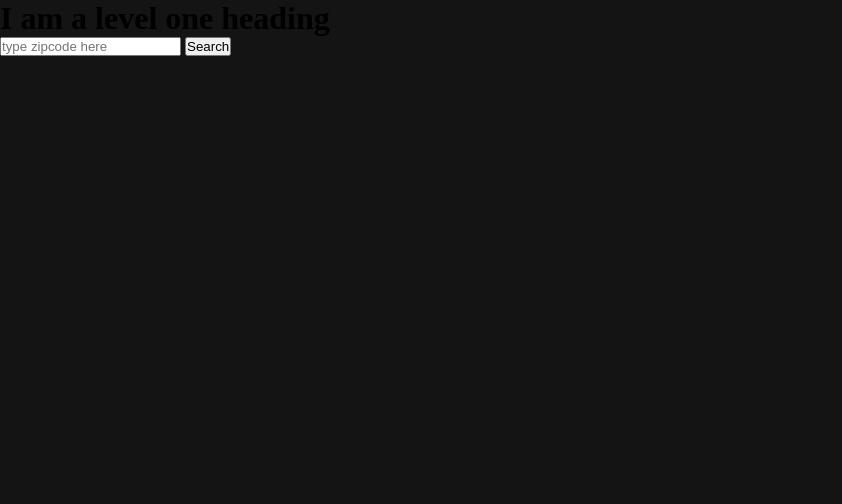
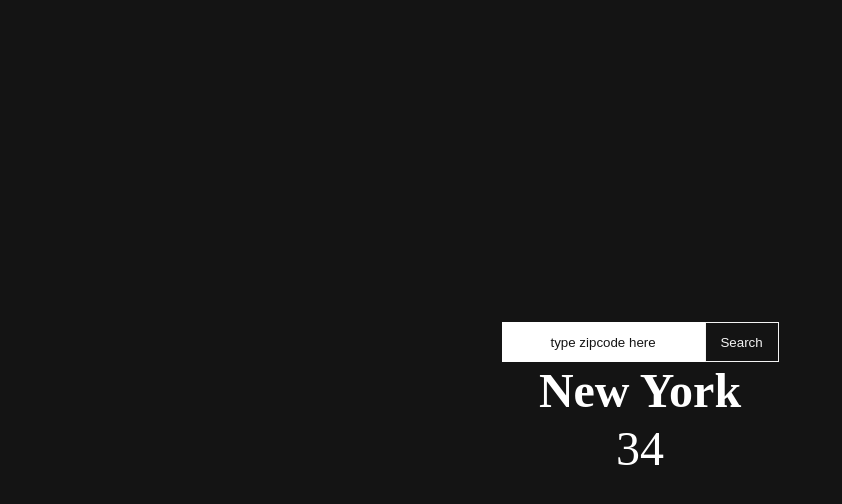
Before and after one commit to Utopia5327/utopianlands, a plain HTML site: page weather-widget/index.html in a window 1280 px wide. Shown: the whole page, without its empty margins (0-842 px from the left). Drawn offline with Linux system fonts and the light colour scheme.

Commit message:
HTML and CSS # replace Create index.html Interactive Web submission # replace Description
HTML and CSS # replace Create index.html
Interactive Web submission # replace Description

```diff
--- a/weather-widget/index.html
+++ b/weather-widget/index.html
@@ -7,7 +7,6 @@
     <title>Document</title>
 </head>
 <body>
-  <h1>I am a level one heading</h1>
     <div class="container">
         <div class="input-container">
           <form>
@@ -16,8 +15,8 @@
           </form>
         </div>
         <div class="output-container">
-          <h2 class="city_name"></h2>
-          <p class="temperature"></p>
+          <h2 class="city_name">New York</h2>
+          <p class="temperature">34</p>
         </div>
       </div>
 </body>
--- a/weather-widget/styles/style.css
+++ b/weather-widget/styles/style.css
@@ -3,8 +3,56 @@
   margin: 0;
   padding: 0;
 }
+
 html,
 body {
   height: 100%;
   background-color: #141414;
 }
+
+.container {
+  height: 100%;
+  display: flex;
+  flex-direction: column;
+  align-items: center;
+  justify-content: center;
+}
+
+form {
+  display: flex;
+}
+
+input[type="text"] {
+  width: 100%;
+  height: 40px;
+  border: none;
+  text-align: center;
+}
+
+input::placeholder{
+  color: #141414;
+}
+
+.search-button {
+  color: #f4f4f4;
+  background-color: #141414;
+  width: 100px;
+  height: 40px;
+  text-align: center;
+  line-height: 40px;
+  border: 1px solid #f4f4f4;
+}
+
+.output_component{
+  position: absolute;
+  top: 60%;
+  left: 50%;
+  transform: translate(-50%, -50%);
+}
+
+.city_name, .temperature{
+  text-align: center;
+  font-size: 3em;
+  line-height: 1.2em;
+  color: white;
+}
```
